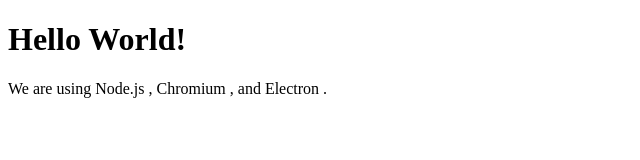
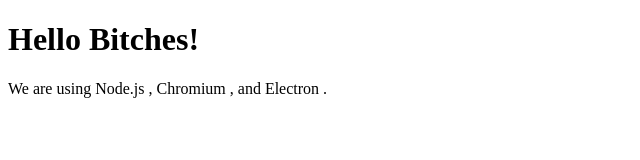
Before and after one commit to NabilKhattab37/Auto-Manager, an Electron app: page index.html in a window 800 px wide. Shown: the full height of the page, 0-640 px from the left. Drawn offline with Linux system fonts and the light colour scheme.

Commit message:
it works

```diff
--- a/index.html
+++ b/index.html
@@ -8,7 +8,7 @@
     <title>Hello World!</title>
   </head>
   <body>
-    <h1>Hello World!</h1>
+    <h1>Hello Bitches!</h1>
     We are using Node.js <span id="node-version"></span>,
     Chromium <span id="chrome-version"></span>,
     and Electron <span id="electron-version"></span>.
```
